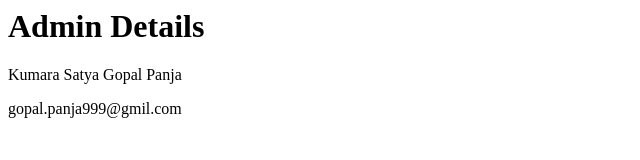
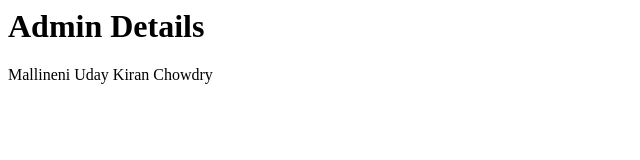
Before and after one commit to mukc/ASE_Lab-Assignments, a plain HTML site: page Source/Tutorial Lab 2/contact.html in a window 1280 px wide. Shown: the whole page, without its empty margins (0-640 px from the left). Drawn offline with Linux system fonts and the light colour scheme.

Commit message:
Updating

```diff
--- a/Source/Tutorial Lab 2/contact.html
+++ b/Source/Tutorial Lab 2/contact.html
@@ -3,7 +3,7 @@
 <h1>Admin Details</h1>
 </head>
 <body>
-<p> Kumara Satya Gopal Panja</p>
-<p>gopal.panja999@gmil.com</p>
+<p> Mallineni Uday Kiran Chowdry</p>
+
 </body>
 </html>
```
Also changed, not shown: Source/Tutorial Lab 2/login.html (+1 -1 lines), Source/Tutorial Lab 2/reg.html (+1 -1 lines).
